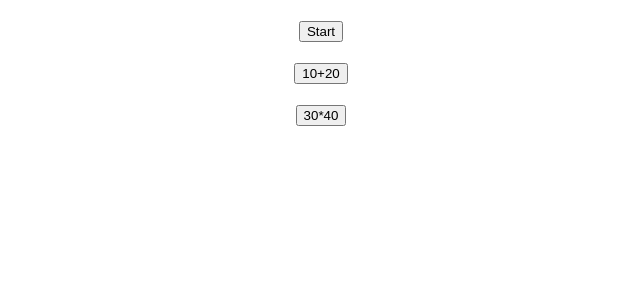
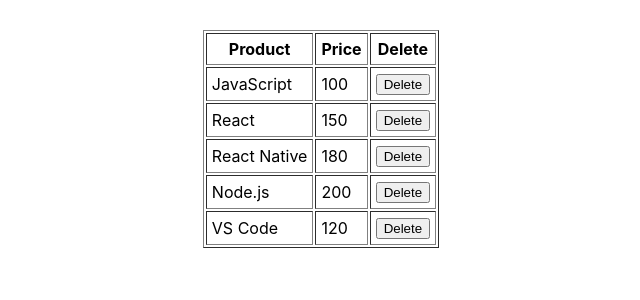
Before and after one commit to RachataKH/App01-react, a React (Create React App) app: page / in a window 1280 px wide. Shown: the top 300 px of the page, without its empty margins (319-959 px from the left). Built offline with nearby package versions, Linux system fonts and the light colour scheme.

Commit message:
Ref-array.js
Ref Array ,table data and delete

```diff
--- a/src/App.js
+++ b/src/App.js
@@ -2,6 +2,7 @@
 import Button from './class-components';
 import { Calculator } from './calculator';
 import { EventData2 } from './event-data';
+import RefsArray from './refs-array';
 
 //function App() {
 //  return <Button/>
@@ -10,5 +11,5 @@
 //export default App;
 
 export default function App(){
-  return <EventData2/>
+  return <RefsArray/>
 }
--- /dev/null
+++ b/src/refs-array.js
@@ -0,0 +1,49 @@
+import React from "react";
+
+export default function RefsArray(){
+    const table = React.useRef()
+    const tr = React.useRef([])
+
+    const data = [
+        ['JavaScript', 100],
+        ['React', 150],
+        ['React Native', 180],
+        ['Node.js', 200],
+        ['VS Code', 120]
+    ]
+    const onClickButton = (i) => {
+        const index = tr.current[i].rowIndex
+        table.current.deleteRow(index)
+    }
+    const onMouseOverRow = (i) => {
+        tr.current[i].style.backgroundColor = 'yellow';
+    }
+
+    const onMouseOutRow = (i) => {
+        tr.current[i].style.backgroundColor = 'white';
+    }
+
+    const tableStyles = { margin: 'auto', marginTop: 30 }
+
+    return (
+        <table ref={table} border="1" cellPadding={5} style={tableStyles}>
+            <tr><th>Product</th><th>Price</th><th>Delete</th></tr>
+            {
+            data.map((item,i) => {
+                return (
+                <tr ref={el => tr.current[i] = el }
+                onMouseOver={() => onMouseOverRow(i)}
+                onMouseOut={() => onMouseOutRow(i)}
+                    >
+                        <td>{item[0]}</td>
+                        <td>{item[1]}</td>
+                        <td>
+                            <button onClick={() => onClickButton(i)}>Delete</button>
+                        </td>
+                </tr>
+                )
+            })
+        }
+        </table>
+    )
+}
```
